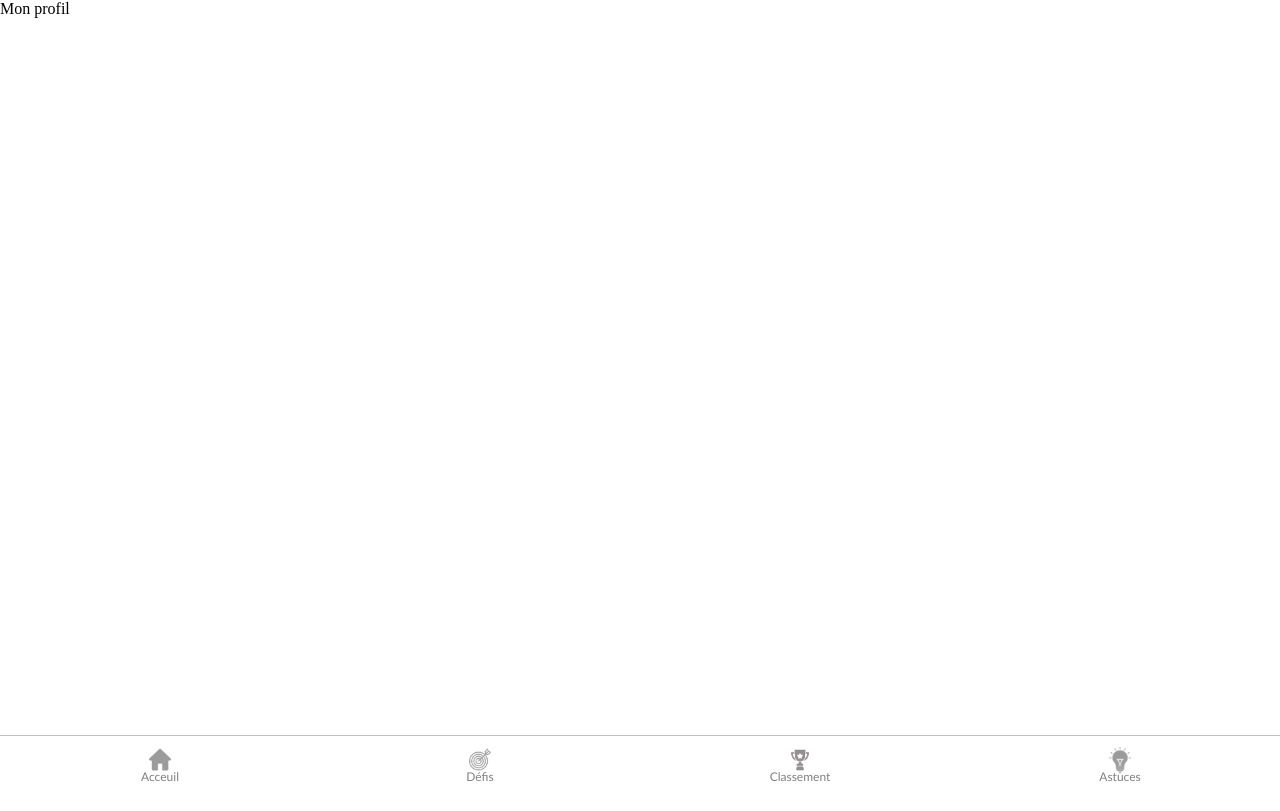
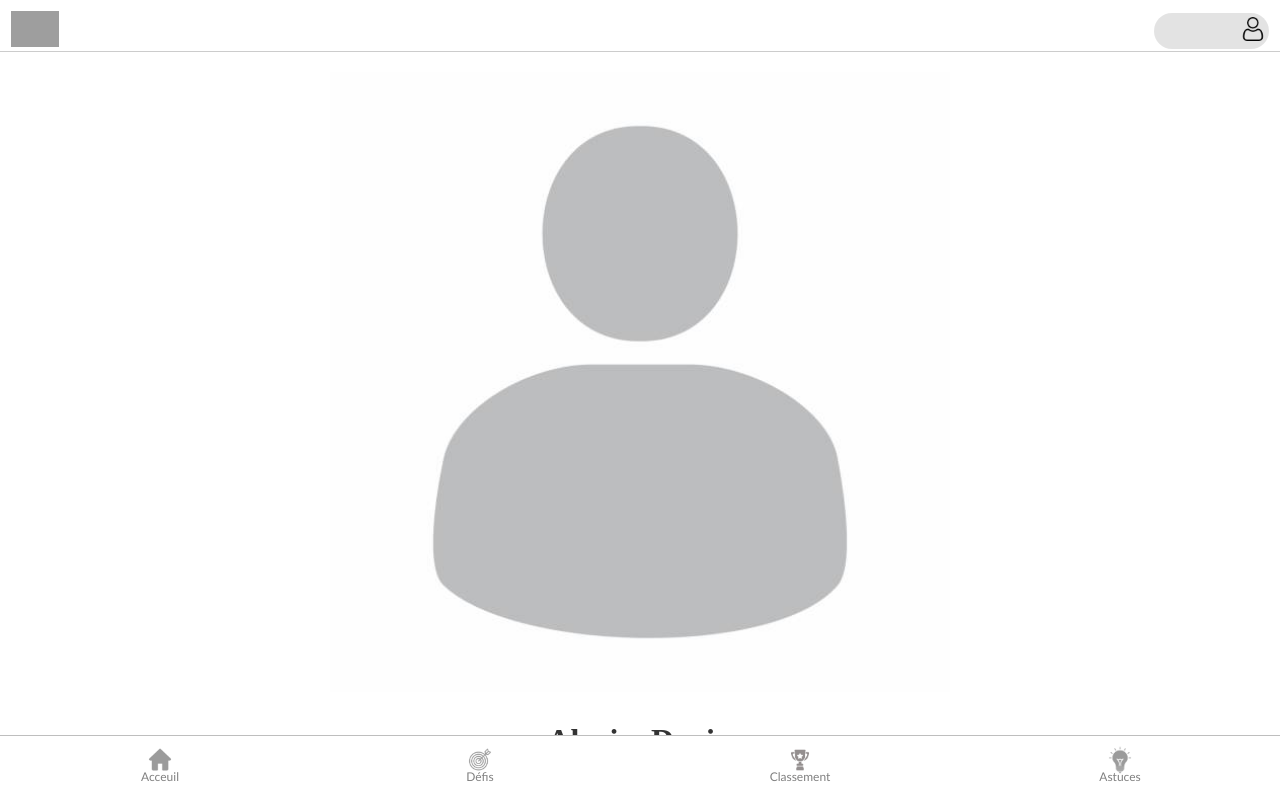
Before and after one commit to Himeurfarid/Sankliche, a React (Vite) app in the folder frontend/: page /profil in a window 1280 px wide. Built offline with nearby package versions, Linux system fonts and the light colour scheme; grey boxes are pictures that could not be loaded.

Commit message:
one version page profil

```diff
--- a/frontend/src/pages/Profil.jsx
+++ b/frontend/src/pages/Profil.jsx
@@ -1,12 +1,48 @@
+import React, { useState } from "react";
+import Header from "../components/Header";
 import Footer from "../components/Footer";
+import "../styles/Profil.css";
+import PictureDefault from "../assets/photo-profil-default.jpg";
+
+const DEFAULT_PICTURE = PictureDefault;
 
 function Profil() {
+  const [picture, setPicture] = useState(DEFAULT_PICTURE);
+
+  function handlePictureChange(event) {
+    const selectedFile = event.target.files[0];
+    const reader = new FileReader();
+
+    function handleReaderLoaded(e) {
+      setPicture(e.target.result);
+    }
+
+    reader.onload = handleReaderLoaded;
+
+    if (selectedFile) {
+      reader.readAsDataURL(selectedFile);
+    }
+  }
+
   return (
-    <div>
-      <p>Mon profil</p>
-
+    <>
+      <Header />
+      <div className="topProfil">
+        {picture ? (
+          <img src={picture} alt="" className="picture" />
+        ) : (
+          <div>
+            <input type="file" onChange={handlePictureChange} />
+          </div>
+        )}
+        <div className="names">
+          <h1 className="styleName">Alexis</h1>
+          <h2 className="styleName">Durin</h2>
+        </div>
+        <h3 className="surnom">Xixis</h3>
+      </div>
       <Footer />
-    </div>
+    </>
   );
 }
 
--- a/frontend/src/styles/Header.css
+++ b/frontend/src/styles/Header.css
@@ -24,7 +24,7 @@
 
 .popup {
   position: fixed;
-  top: 10px;
+  top: 65px;
   right: 10px;
   background-color: white;
   padding: 20px;
--- /dev/null
+++ b/frontend/src/styles/Profil.css
@@ -0,0 +1,29 @@
+.topProfil {
+  display: flex;
+  align-items: center;
+  justify-content: center;
+  flex-direction: column;
+  padding: 20px;
+}
+
+.names {
+  display: flex;
+  flex-direction: row;
+}
+
+.styleName {
+  font-size: 2em;
+  font-weight: bold;
+  color: #333;
+  padding: 10px;
+}
+
+.surnom {
+  font-size: 1.2em;
+  color: #888;
+}
+
+.picture {
+  width: 50%;
+  margin-bottom: 20px;
+}
```
Also changed, not shown: frontend/src/assets/photo-profil-default.jpg (added).
